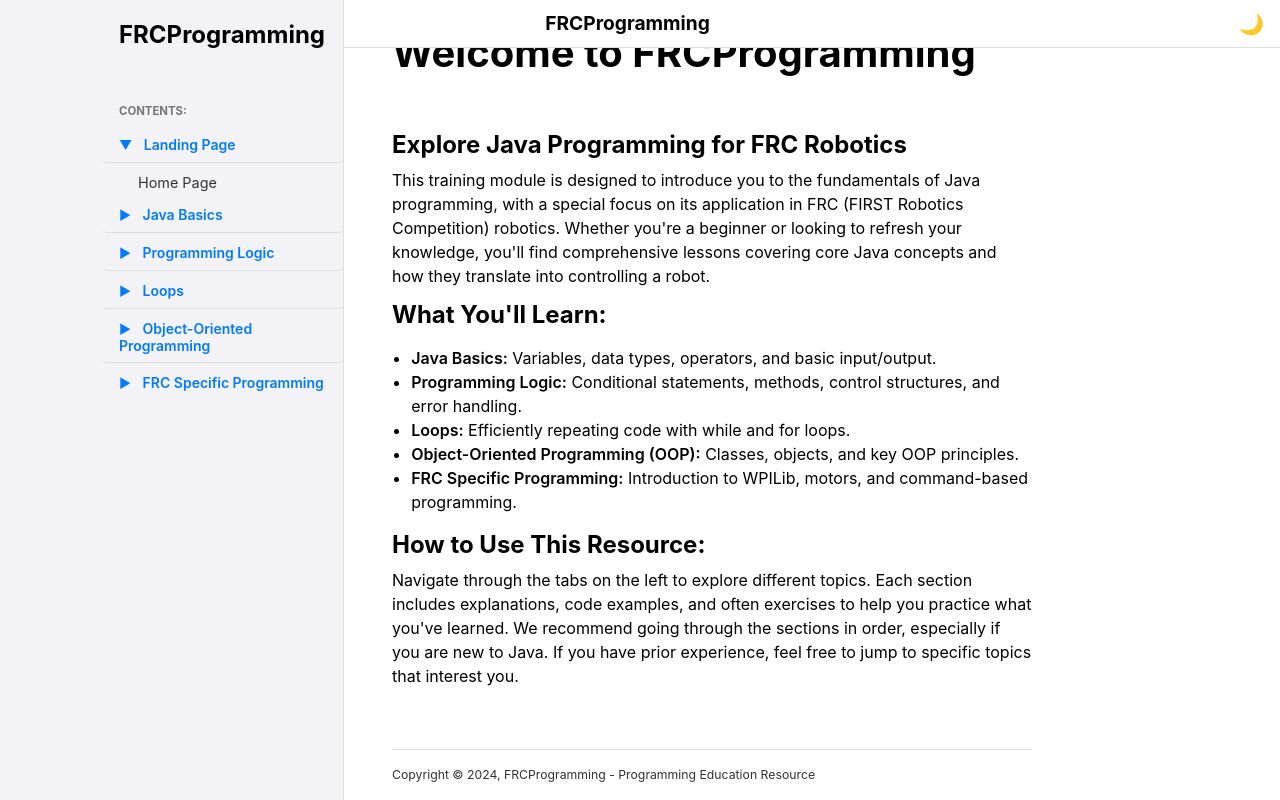
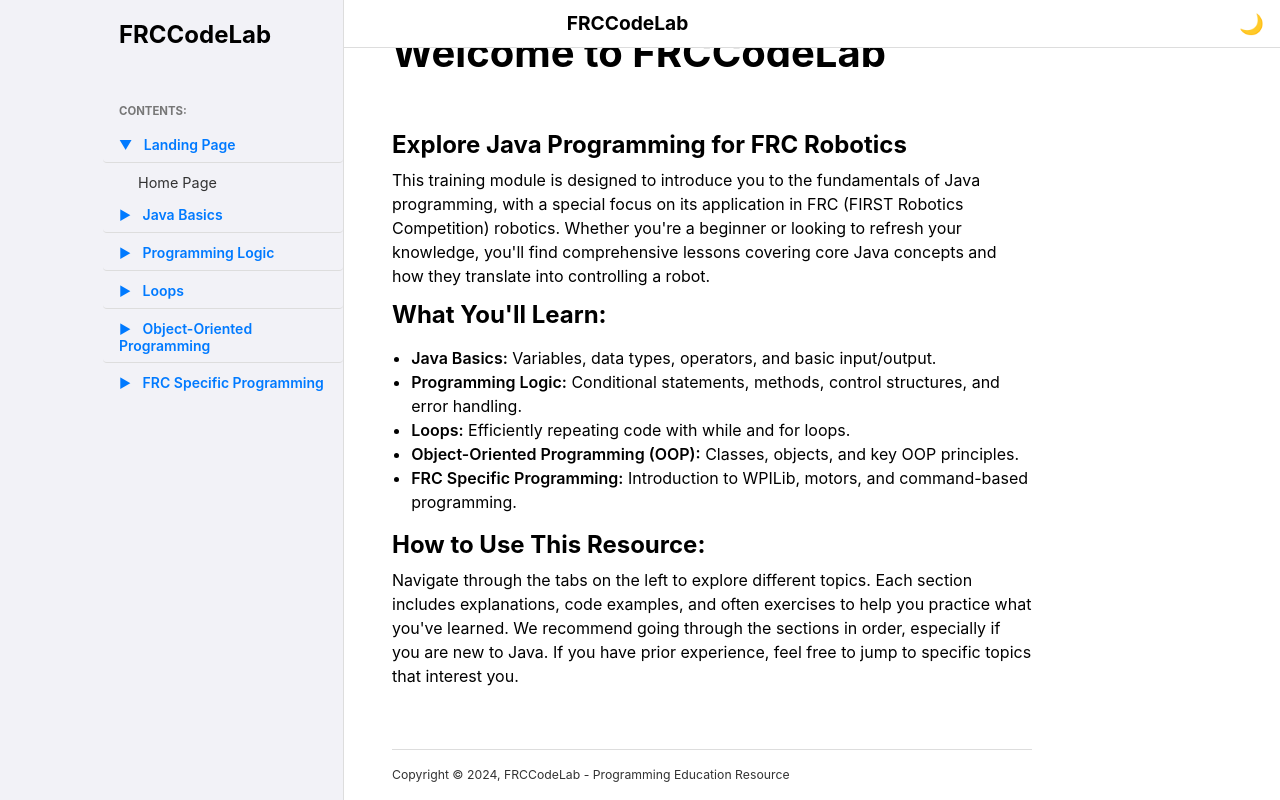
Before and after one commit to itkan-robotics/java-training, a plain HTML site: page index.html in a window 1280 px wide. Drawn offline with Linux system fonts and the light colour scheme.

Commit message:
changed website name (FRCCodeLab) and forced selector icon to stay as a unicode character rather than an emoji

```diff
--- a/data/config.json
+++ b/data/config.json
@@ -1,5 +1,5 @@
 {
-  "title": "FRCProgramming - Programming Fundamentals",
+  "title": "FRCCodeLab - Programming Fundamentals",
   "tabs": [
     {
       "id": "landing-page",
--- a/data/example-parent-config.json
+++ b/data/example-parent-config.json
@@ -1,5 +1,5 @@
 {
-  "title": "FRCProgramming - Programming Fundamentals",
+  "title": "FRCCodeLab - Programming Fundamentals",
   "tabs": [
     {
       "id": "java-basics",
--- a/data/landing.json
+++ b/data/landing.json
@@ -1,6 +1,6 @@
 {
   "id": "landing-page",
-  "title": "Welcome to FRCProgramming",
+  "title": "Welcome to FRCCodeLab",
   "sections": [
     {
       "type": "text",
--- a/index.html
+++ b/index.html
@@ -4,7 +4,7 @@
     <meta charset="UTF-8">
     <meta name="viewport" content="width=device-width, initial-scale=1.0">
     <meta name="color-scheme" content="light dark">
-    <title>FRCProgramming - Programming Fundamentals</title>
+    <title>FRCCodeLab - Programming Fundamentals</title>
     <link rel="stylesheet" href="styles.css">
 </head>
 <body>
@@ -22,7 +22,7 @@
                 </label>
             </div>
             <div class="header-center">
-                <div class="brand">FRCProgramming</div>
+                <div class="brand">FRCCodeLab</div>
             </div>
             <div class="header-right">
                 <div class="theme-toggle-container theme-toggle-header">
@@ -38,7 +38,7 @@
             <div class="sidebar-container">
                 <div class="sidebar-sticky">
                     <a class="sidebar-brand" href="#">
-                        <span class="sidebar-brand-text">FRCProgramming</span>
+                        <span class="sidebar-brand-text">FRCCodeLab</span>
                     </a>
 
                     <div class="sidebar-scroll">
@@ -69,7 +69,7 @@
                     <div class="bottom-of-page">
                         <div class="left-details">
                             <div class="copyright">
-                                Copyright © 2024, FRCProgramming - Programming Education Resource
+                                Copyright © 2024, FRCCodeLab - Programming Education Resource
                             </div>
                         </div>
                     </div>
--- a/script.js
+++ b/script.js
@@ -1,4 +1,4 @@
-// Furo-inspired Documentation JavaScript for FRCProgramming
+// Furo-inspired Documentation JavaScript for FRCCodeLab
 
 // Global variables
 let config = null;
@@ -124,7 +124,7 @@
             parentA.className = 'reference parent-reference';
             parentA.href = '#';
             parentA.innerHTML = `
-                <span class="expand-icon expand-icon-${parentTab.id}">${parentTab.expanded ? '▼' : '▶'}</span>  <!-- Added specific class -->
+                <span class="expand-icon expand-icon-${parentTab.id}">${parentTab.expanded ? '▼' : '\u25B6\uFE0E'}</span>  <!-- Added specific class -->
                 ${parentTab.label}
             `;
             parentA.onclick = (e) => {
@@ -180,20 +180,6 @@
 }
 
 // Toggle parent tab expand/`collapse
-// function toggleParentTab(parentId) {
-//     const childrenNav = document.getElementById(`children-${parentId}`);
-//     const expandIcon = document.querySelector(`[onclick*="${parentId}"] .expand-icon`);
-
-//     if (childrenNav.classList.contains('expanded')) {
-//         childrenNav.classList.remove('expanded');
-//         childrenNav.classList.add('collapsed');
-//         expandIcon.textContent = '▶';
-//     } else {
-//         childrenNav.classList.add('expanded');
-//         childrenNav.classList.remove('collapsed');
-//         expandIcon.textContent = '▼';
-//     }
-// }
 function toggleParentTab(parentId) {
     const childrenNav = document.getElementById(`children-${parentId}`);
     const expandIcon = document.querySelector(`.expand-icon-${parentId}`); // Use the specific class
@@ -201,13 +187,14 @@
     if (childrenNav.classList.contains('expanded')) {
         childrenNav.classList.remove('expanded');
         childrenNav.classList.add('collapsed');
-        expandIcon.textContent = '▶';
+        expandIcon.textContent = '\u25B6\uFE0E';
     } else {
         childrenNav.classList.add('expanded');
         childrenNav.classList.remove('collapsed');
         expandIcon.textContent = '▼';
     }
 }
+
 
 
 // Show the default tab
--- a/styles.css
+++ b/styles.css
@@ -1,16 +1,10 @@
-/* Furo-inspired Documentation Theme for FRCProgramming */
+/* Furo-inspired Documentation Theme for FRCCodeLab */
 
 /* CSS Variables - Light Theme */
 :root {
-  /* --font-stack: -apple-system, BlinkMacSystemFont, Segoe UI, Helvetica, Arial, sans-serif, Apple Color Emoji, Segoe UI Emoji;
+  --font-stack: -apple-system, BlinkMacSystemFont, Segoe UI, Helvetica, Arial, sans-serif, Apple Color Emoji, Segoe UI Emoji;
   --font-stack--monospace: "SFMono-Regular", Menlo, Consolas, Monaco, Liberation Mono, Lucida Console, monospace;
-  --font-stack--headings: var(--font-stack); */
-  /* Typography */
-  --font-stack: -apple-system, BlinkMacSystemFont, "Segoe UI", Roboto, "Helvetica Neue", Arial, sans-serif; /* Example, adjust as needed */
-  --font-color-base: #000000; /* Black text */
-  --font-color-headings: #000000; /* Black headings (or slightly darker if needed) */
-  --font-weight-base: 400;      /* Normal font weight */
-  --font-weight-bold: 700;
+  --font-stack--headings: var(--font-stack);
 
   --font-size--normal: 100%;
   --font-size--small: 87.5%;
```
Also changed, not shown: README.md.
